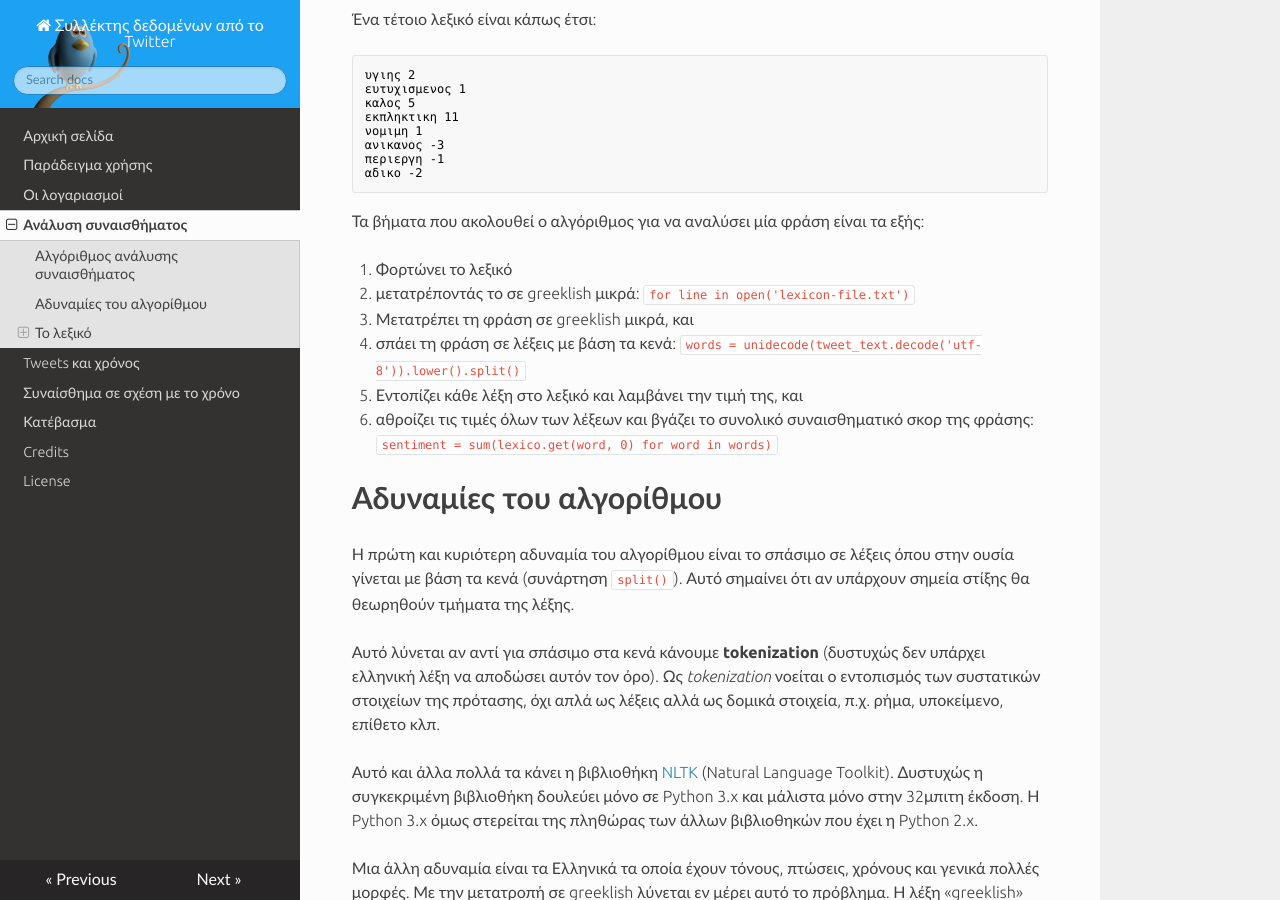
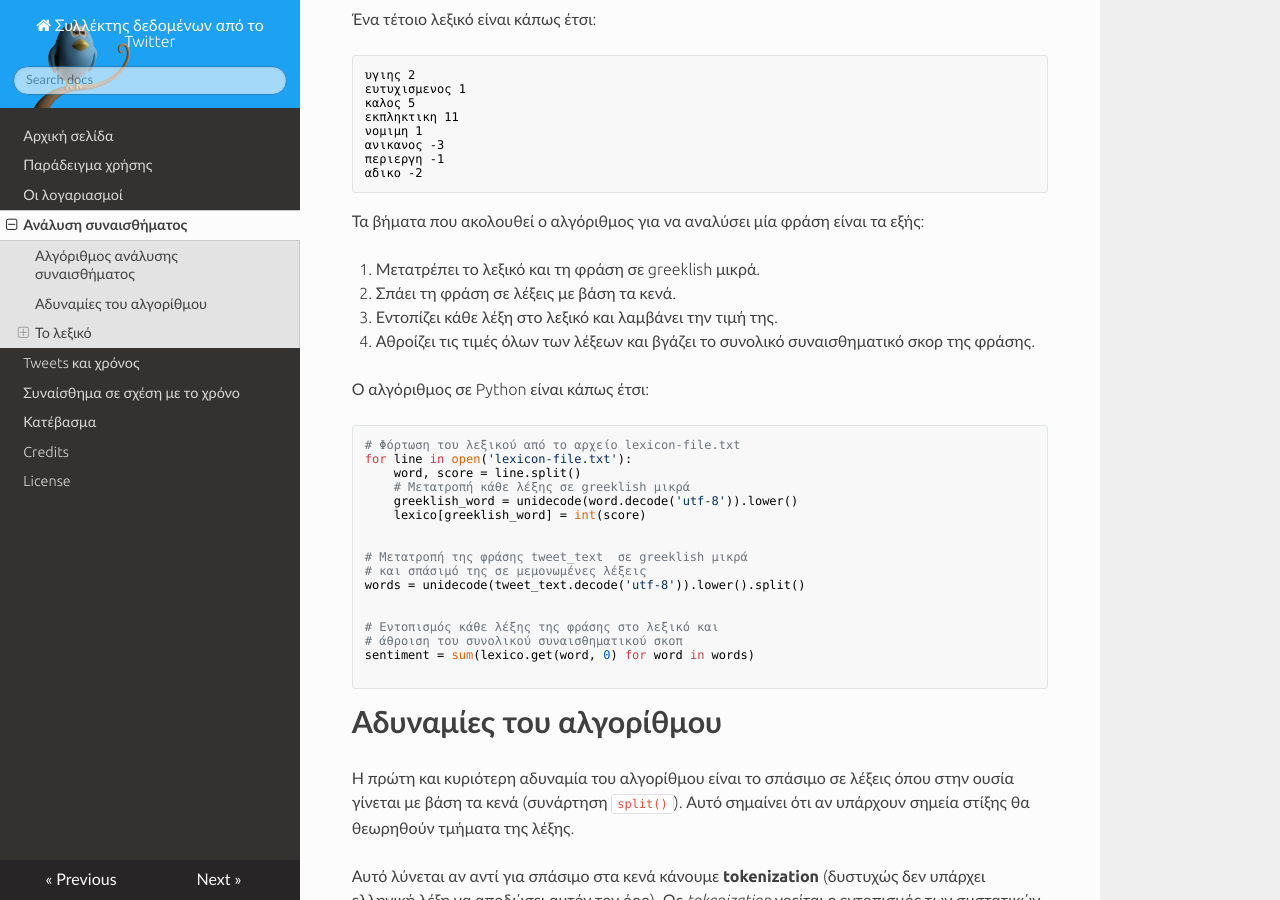
Before and after one commit to Protonotarios/get-tweets, an MkDocs documentation site: the page built from docs/Παράδειγμα/Ανάλυση-συναισθήματος.md, in a window 1280 px wide and 900 px high, scrolled down 566 px. Built offline with MkDocs 1.6.1, drawn with Linux system fonts in a browser that asks for light colours; nearby versions of some CDN libraries; old or Windows-style settings are respelled for this version of MkDocs.

Commit message:
Αλλαγές

````diff
--- a/docs/Παράδειγμα/Ανάλυση-συναισθήματος.md
+++ b/docs/Παράδειγμα/Ανάλυση-συναισθήματος.md
@@ -32,22 +32,33 @@
 Τα βήματα που ακολουθεί ο αλγόριθμος για να αναλύσει μία φράση είναι τα εξής:
 
 
-1.  Φορτώνει το λεξικό
-2.  μετατρέποντάς το σε greeklish μικρά:
-    ```
-    for line in open('lexicon-file.txt')
-    ```
-2.  Μετατρέπει τη φράση σε greeklish μικρά, και
-3.  σπάει τη φράση σε λέξεις με βάση τα κενά:
-    ```
-    words = unidecode(tweet_text.decode('utf-8')).lower().split()
-    ```
-4.  Εντοπίζει κάθε λέξη στο λεξικό και λαμβάνει την τιμή της, και
-5.  αθροίζει τις τιμές όλων των λέξεων και βγάζει το συνολικό συναισθηματικό
-σκορ της φράσης:
-    ```
-    sentiment = sum(lexico.get(word, 0) for word in words)
-    ```
+1.  Μετατρέπει το λεξικό και τη φράση σε greeklish μικρά.
+2.  Σπάει τη φράση σε λέξεις με βάση τα κενά.
+3.  Εντοπίζει κάθε λέξη στο λεξικό και λαμβάνει την τιμή της.
+4.  Αθροίζει τις τιμές όλων των λέξεων και βγάζει το συνολικό συναισθηματικό
+σκορ της φράσης.
+
+Ο αλγόριθμος σε Python είναι κάπως έτσι:
+
+```Python
+# Φόρτωση του λεξικού από το αρχείο lexicon-file.txt
+for line in open('lexicon-file.txt'):
+    word, score = line.split()
+    # Μετατροπή κάθε λέξης σε greeklish μικρά
+    greeklish_word = unidecode(word.decode('utf-8')).lower()
+    lexico[greeklish_word] = int(score)
+
+
+# Μετατροπή της φράσης tweet_text  σε greeklish μικρά
+# και σπάσιμό της σε μεμονωμένες λέξεις
+words = unidecode(tweet_text.decode('utf-8')).lower().split()
+
+
+# Εντοπισμός κάθε λέξης της φράσης στο λεξικό και
+# άθροιση του συνολικού συναισθηματικού σκοπ
+sentiment = sum(lexico.get(word, 0) for word in words)
+
+```
 
 ## Αδυναμίες του αλγορίθμου
 
````
